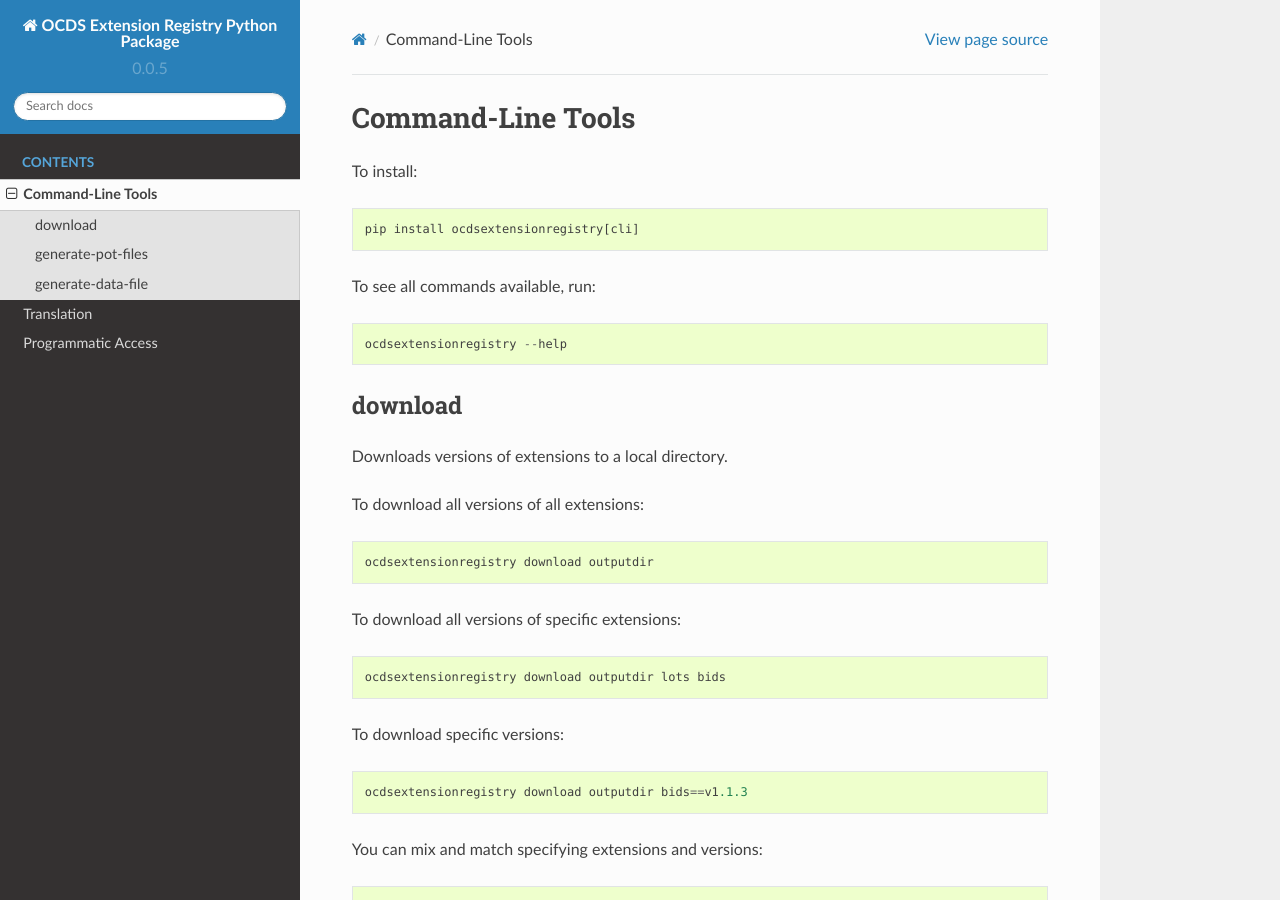
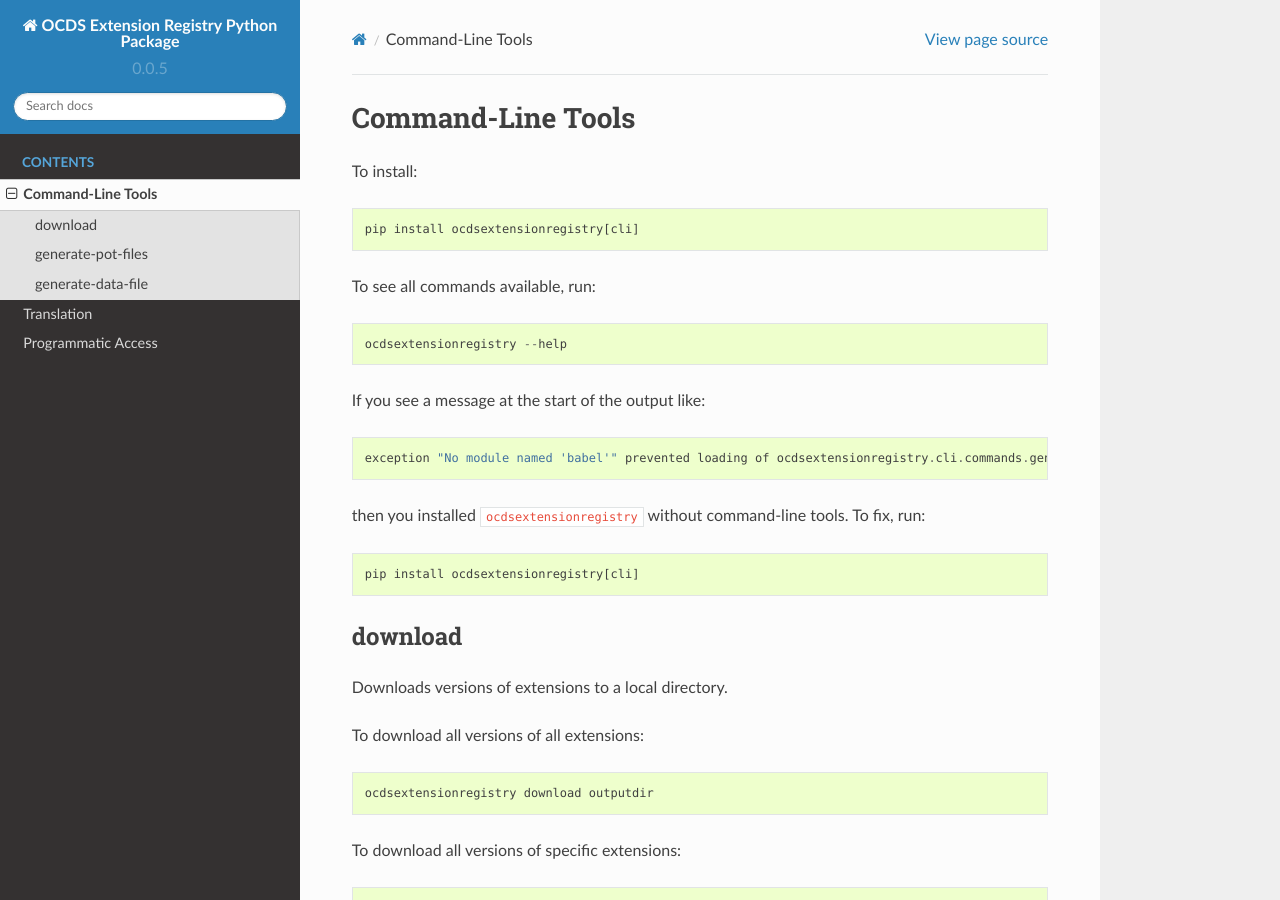
Before and after one commit to open-contracting/extension_registry.py, a Sphinx documentation site: the page built from docs/cli.rst, in a window 1280 px wide and 900 px high. Built offline with Sphinx 7.4.7 and the Read the Docs theme 2.0.0, drawn with Linux system fonts in a browser that asks for light colours.

Commit message:
Explain error message

```diff
--- a/docs/cli.rst
+++ b/docs/cli.rst
@@ -8,6 +8,14 @@ To install::
 To see all commands available, run::
 
     ocdsextensionregistry --help
+
+If you see a message at the start of the output like::
+
+    exception "No module named 'babel'" prevented loading of ocdsextensionregistry.cli.commands.generate_pot_files module
+
+then you installed ``ocdsextensionregistry`` without command-line tools. To fix, run::
+
+    pip install ocdsextensionregistry[cli]
 
 download
 --------
```
